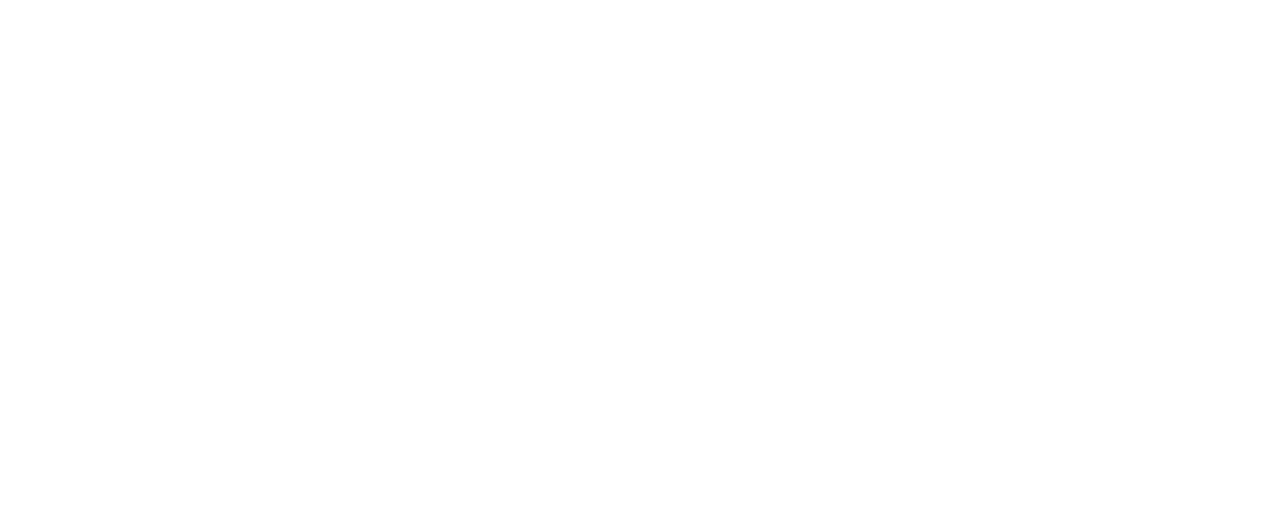
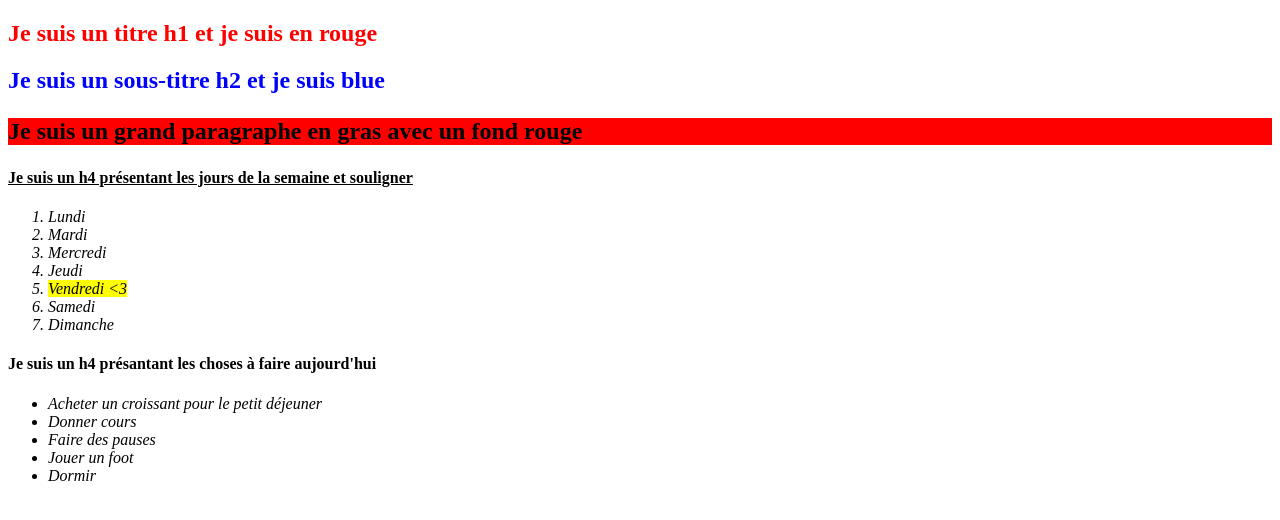
Before and after one commit to ilyasglm/exoCSS, a plain HTML site: page exo1/index.html in a window 1280 px wide. Drawn offline with Linux system fonts and the light colour scheme.

Commit message:
v1.0
fin exo1 avec un petit extra avec le temps restant

```diff
--- a/exo1/index.html
+++ b/exo1/index.html
@@ -1,5 +1,6 @@
 <!DOCTYPE html>
 <html lang="en">
+
 <head>
     <meta charset="UTF-8">
     <meta http-equiv="X-UA-Compatible" content="IE=edge">
@@ -8,11 +9,44 @@
     <link rel="stylesheet" href="./public/css/style.css">
     <link rel="stylesheet" href="./public/js/main.js">
 </head>
+
 <body>
-
-
+    <!-- <header>
+        <nav>
+            <ul>
+                <li><a href="#">home</a></li>
+                <li><a href="#">Contact</a></li>
+                <li><a href="#">About us</a></li>
+            </ul>
+        </nav>
+    </header> -->
+    <section>
+        <h1 class="rouge">Je suis un titre h1 et je suis en rouge</h1>
+        <h2 class="bleu">Je suis un sous-titre h2 et je suis blue</h2>
+        <p class="paraGrRouge">Je suis un grand paragraphe en gras avec un fond rouge</p>
+        <h4 class="sousLigne">Je suis un h4 présentant les jours de la semaine et souligner</h4>
+        <ol class="ital">
+            <li>Lundi</li>
+            <li>Mardi</li>
+            <li>Mercredi</li>
+            <li>Jeudi</li>
+            <li><span class="pupu">Vendredi <3 </span>
+            </li>
+            <li>Samedi</li>
+            <li>Dimanche</li>
+        </ol>
+        <h4>Je suis un h4 présantant les choses à faire aujourd'hui</h4>
+        <ul class="ital">
+            <li>Acheter un croissant pour le petit déjeuner</li>
+            <li>Donner cours</li>
+            <li>Faire des pauses</li>
+            <li>Jouer un foot</li>
+            <li>Dormir</li>
+        </ul>
+    </section>
 
 
 
 </body>
+
 </html>
--- a/exo1/public/css/style.css
+++ b/exo1/public/css/style.css
@@ -0,0 +1,45 @@
+.rouge{
+    color: red;
+}
+
+.bleu{
+    color: blue;
+}
+
+.paraGrRouge{
+    font-size: x-large;
+    background-color: red;
+    font-weight: bold;
+}
+
+.sousLigne{
+    text-decoration: underline;
+}
+
+.ital{
+    font-style: italic;
+}
+
+/* Something extra */
+
+.pupu{
+    animation: pupu 1s infinite;
+    background-color: yellow;
+}
+
+@keyframes pupu{
+    1%{color: red;}
+    25%{color: green;}
+    50%{color: blue;}
+    75%{color: green;}
+    100%{color: red;}
+}
+/* .ul{
+    list-style-type: none;
+    margin: 0;
+    padding: 0;
+}
+
+.li {
+    display: inline;
+} */
```
